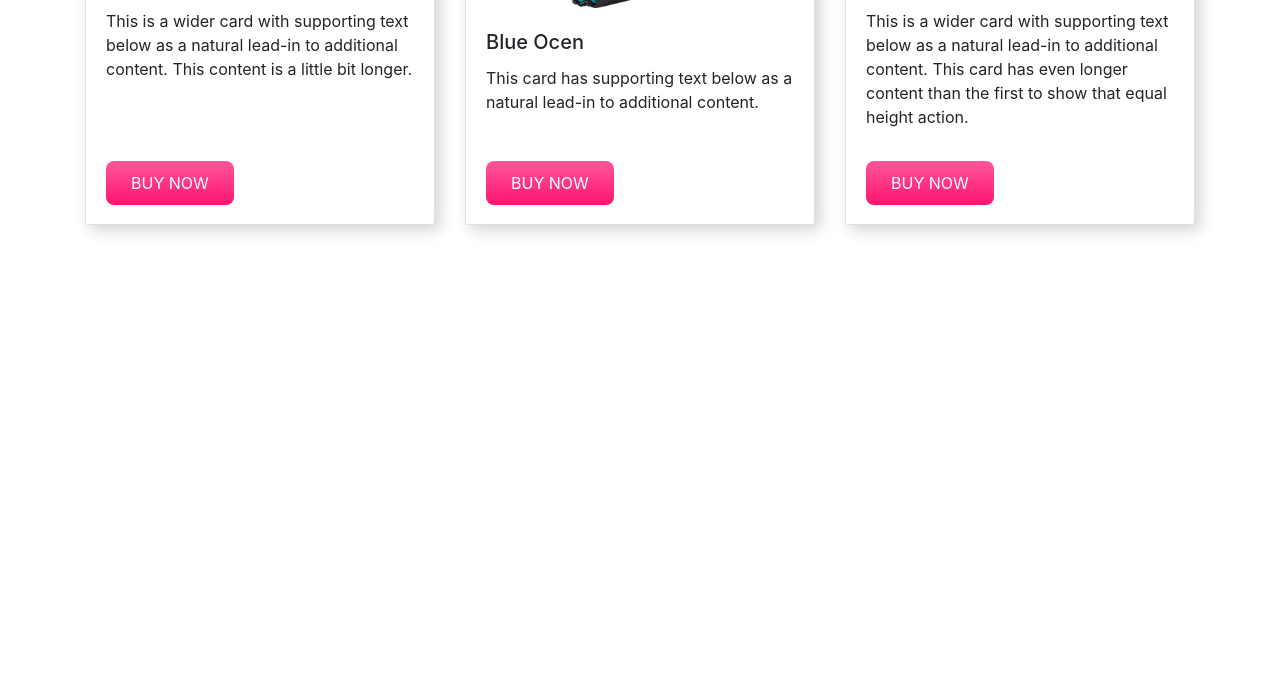
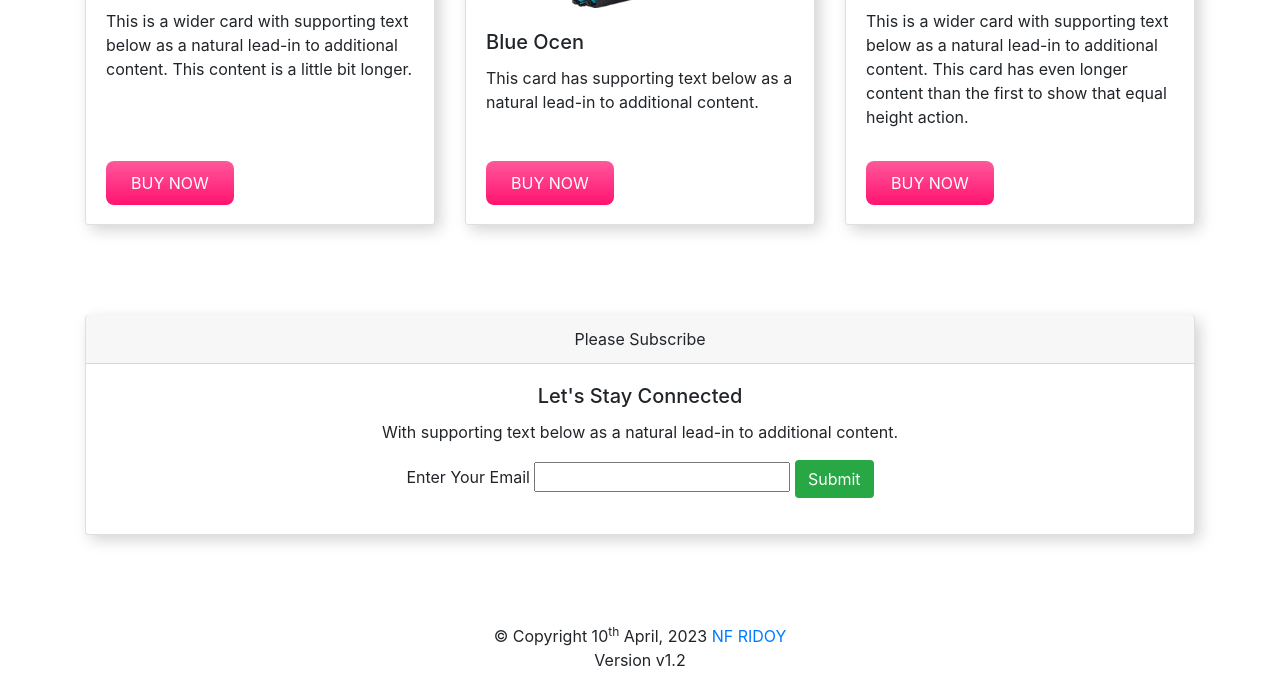
Before and after one commit to NFRIDOY/panda-commerce, a plain HTML site: page index.html in a window 1280 px wide. Shown: the part 1772-2460 px from the top of the page. Before the commit the page ends 2087 px from the top, so only its background shows below. Drawn offline with nearby package versions, Linux system fonts and the light colour scheme.

Commit message:
Version v1.2 almost Complete

```diff
--- a/index.html
+++ b/index.html
@@ -34,7 +34,7 @@
             <a class="nav-link" href="#backpack">Backpack</a>
           </li>
           <li class="nav-item">
-            <a class="nav-link" href="#Watch">Watch</a>
+            <a class="nav-link" href="#watch">Watch</a>
           </li>
           <li class="nav-item">
             <a class="nav-link" href="#contact-us">Contact Us</a>
@@ -231,9 +231,36 @@
       </div>
     </div>
   </section>
+  <section class="container" id="subscribe">
+    <div class="card text-center">
+      <div class="card-header">
+        Please Subscribe
+      </div>
+      <div class="card-body">
+        <h5 class="card-title">Let's Stay Connected</h5>
+        <p class="card-text">With supporting text below as a natural lead-in to additional content.</p>
+        <p>Enter Your Email
+        <input type="text"> <a href="#Submit" class="btn bg-success text-white" onclick="myFunction()">Submit</a></p>
+
+      </div>
+      <!-- <div class="card-footer text-muted">
+        2 days ago
+      </div> -->
+    </div>
+  </section>
+
+  <footer class="footer-copy">
+    &copy; Copyright 10<sup>th</sup> April, 2023 <a href="https://github.com/nfridoy">NF RIDOY</a>
+    <P>Version v1.2</P>
+  </footer>
 
 
 
+  <script>
+    function myFunction() {
+      alert("Email Submited!");
+    }
+    </script>
 
   <script src="https://code.jquery.com/jquery-3.4.1.slim.min.js"
     integrity="sha384-J6qa4849blE2+poT4WnyKhv5vZF5SrPo0iEjwBvKU7imGFAV0wwj1yYfoRSJoZ+n"
--- a/style.css
+++ b/style.css
@@ -2,7 +2,7 @@
 .carousel-item {
     /* padding: 20px 150px; */
     padding: 20px 140px;
-    /* border: 2px solid feeae9; */
+    /* border: 2px solid #feeae9; */
 
 }
 .container {
@@ -89,3 +89,6 @@
 .btn-c2 {
     margin-bottom: 7px;
 }
+.footer-copy {
+    text-align: center;
+}
```
